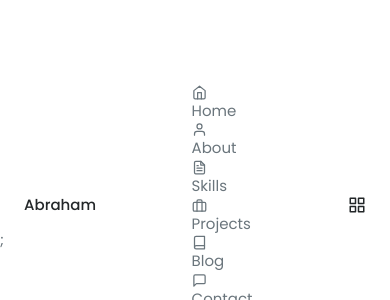
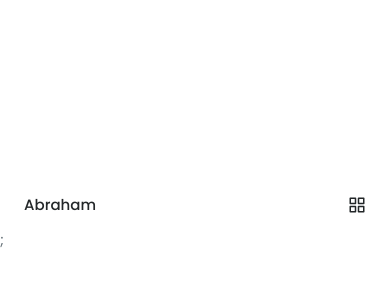
Before and after one commit to idkan/Portafolio, a Next.js app: page / in a window 390 px wide. Shown: the part 615-915 px from the top of the page. Built offline with nearby package versions, Linux system fonts and the light colour scheme.

Commit message:
Fixed Mobile Header

```diff
--- a/components/Header.js
+++ b/components/Header.js
@@ -13,20 +13,19 @@ const Navbar = () => {
         <header className="header" id="header">
             <nav className="nav max-w-5xl h-12 flex justify-between items-center container">
                 <a href="#" className="nav__logo text-title font-medium hover:text-primary">Abraham </a>
-                {/* <div className={`fixed ${navMenuOpen ? "bottom-0" : "-bottom-full"} left-0 w-full bg-white px-6 pt-8 pb-16 shadow-md border rounded-t-3xl duration-300`} id="nav-menu"> */}
-                <div id="nav-menu" className="nav__menu">
-                    <ul className="nav__list grid">
-                        <li className="nav__item" onClick={toggleNavMenu}><a href="#home" className="nav__link"><FiHome />Home</a></li>
-                        <li className="nav__item" onClick={toggleNavMenu}><a href="#about" className="nav__link"><FiUser />About</a></li>
-                        <li className="nav__item" onClick={toggleNavMenu}><a href="#skills" className="nav__link"><FiFileText />Skills</a></li>
-                        <li className="nav__item" onClick={toggleNavMenu}><a href="#projects" className="nav__link"><FiBriefcase />Projects</a></li>
-                        <li className="nav__item" onClick={toggleNavMenu}><a href="#blog" className="nav__link"><FiBook />Blog</a></li>
-                        <li className="nav__item" onClick={toggleNavMenu}><a href="#contact" className="nav__link"><FiMessageSquare />Contact</a></li>
+                <div id="nav-menu" className={`nav__menu fixed ${navMenuOpen ? "bottom-0" : "-bottom-full"} left-0 w-full bg-white pt-8 px-6 pb-12 shadow-[0_-1px_4px_rgba(0,0,0,0.15)] rounded-t-3xl rounded-b-sm duration-300`}>
+                    <ul className="nav__list grid grid-cols-3 gap-8">
+                        <li className="nav__item" onClick={toggleNavMenu}><a href="#home" className="nav__link flex flex-col items-center text-tiny text-title font-medium hover:text-primary"><FiHome className="text-xl" />Home</a></li>
+                        <li className="nav__item" onClick={toggleNavMenu}><a href="#about" className="nav__link flex flex-col items-center text-tiny text-title font-medium hover:text-primary"><FiUser className="text-xl" />About</a></li>
+                        <li className="nav__item" onClick={toggleNavMenu}><a href="#skills" className="nav__link flex flex-col items-center text-tiny text-title font-medium hover:text-primary"><FiFileText className="text-xl" />Skills</a></li>
+                        <li className="nav__item" onClick={toggleNavMenu}><a href="#projects" className="nav__link flex flex-col items-center text-tiny text-title font-medium hover:text-primary"><FiBriefcase className="text-xl" />Projects</a></li>
+                        <li className="nav__item" onClick={toggleNavMenu}><a href="#blog" className="nav__link flex flex-col items-center text-tiny text-title font-medium hover:text-primary"><FiBook className="text-xl" />Blog</a></li>
+                        <li className="nav__item" onClick={toggleNavMenu}><a href="#contact" className="nav__link flex flex-col items-center text-tiny text-title font-medium hover:text-primary"><FiMessageSquare className="text-xl" />Contact</a></li>
                     </ul>
-                    <FiX id="nav-close" className="nav__close" onClick={toggleNavMenu} />
+                    <FiX id="nav-close" className="nav__close absolute right-5 bottom-2 text-2xl cursor-pointer text-primary hover:text-primary-alt" onClick={toggleNavMenu} />
                 </div>
                 <div className="nav__btns">
-                    <div id="nav-toggle" className="text-title font-medium text-lg cursor-pointer hover:text-primary nav__toggle" onClick={toggleNavMenu}>
+                    <div id="nav-toggle" className="nav__toggle text-title font-medium text-lg cursor-pointer hover:text-primary" onClick={toggleNavMenu}>
                         <FiGrid className="font-bold" />
                     </div>
                 </div>
```
